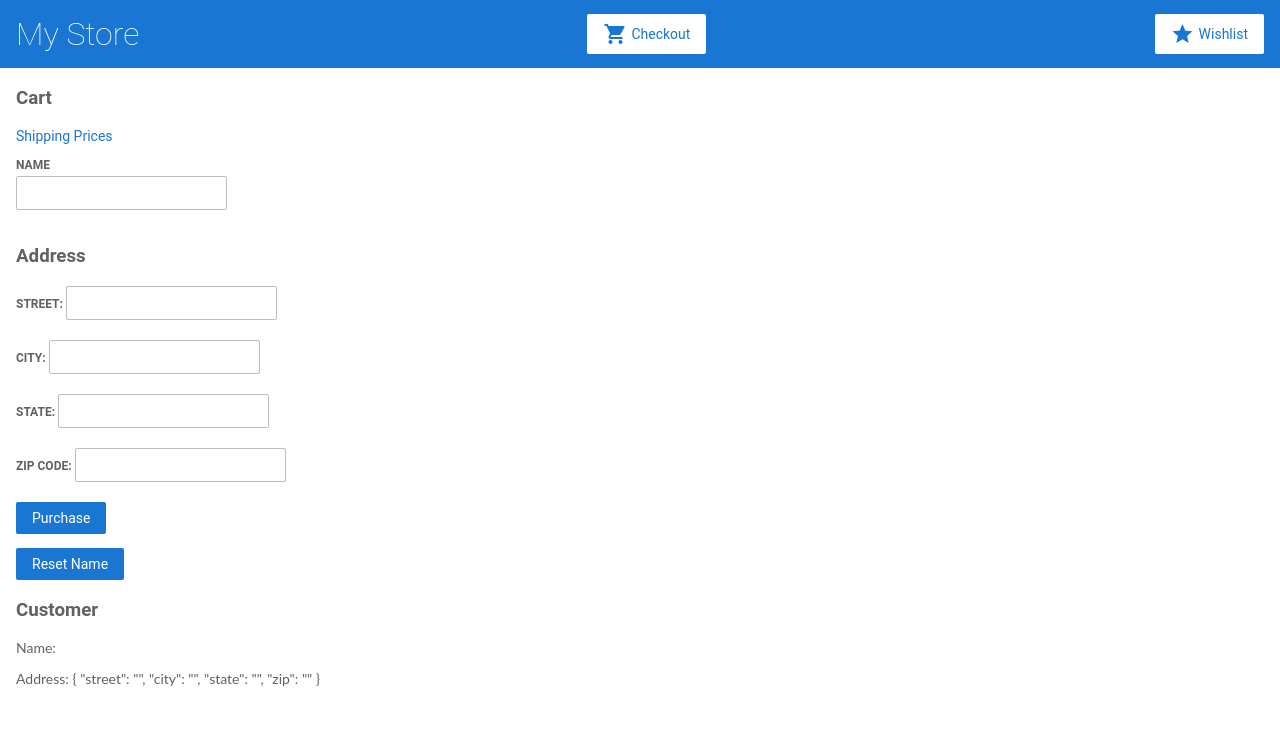
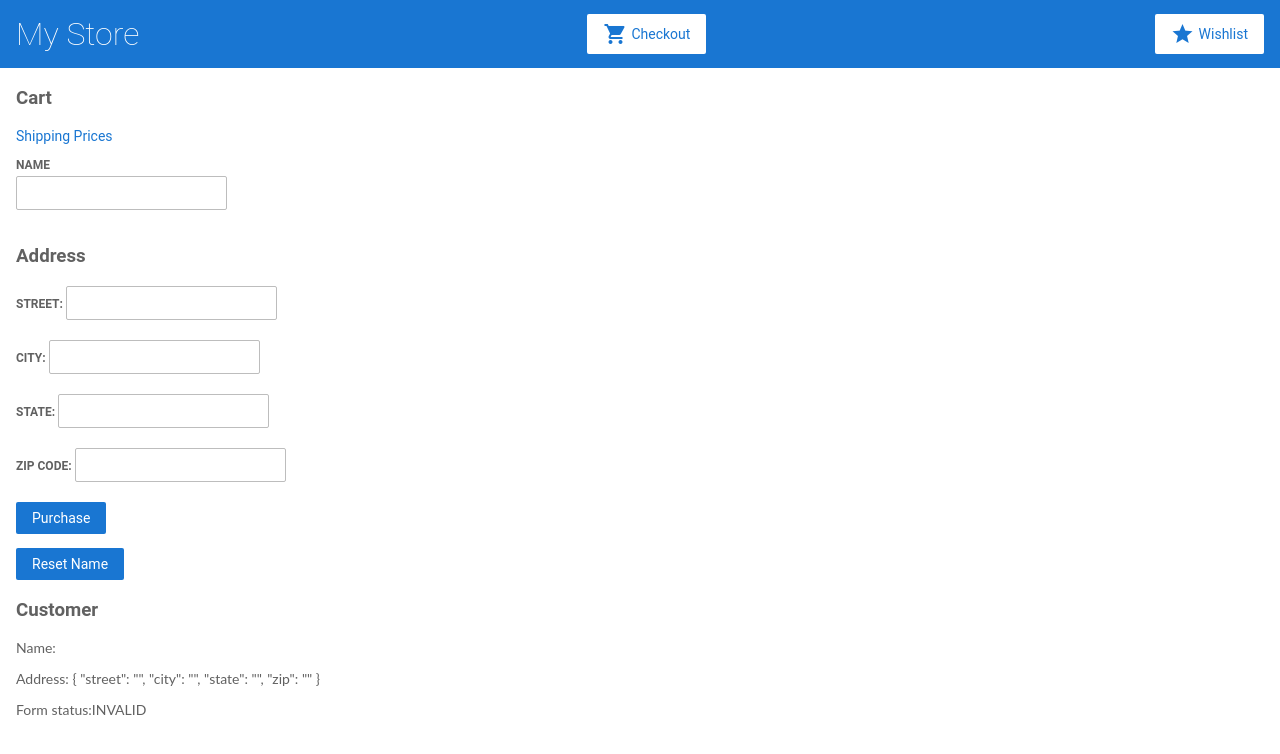
Before and after one commit to TornikeJ/angular-tutorial-first, an Angular app: page /cart in a window 1280 px wide. Shown: the top 754 px of the page. Built offline with nearby package versions, Linux system fonts and the light colour scheme.

Commit message:
feat(9-reactive-forms-form-validation): Finish task

```diff
--- a/src/app/cart/cart.component.html
+++ b/src/app/cart/cart.component.html
@@ -13,7 +13,7 @@
 <form [formGroup]="checkoutForm" (ngSubmit)="onSubmit(checkoutForm.value)">
     <div>
         <label>Name</label>
-        <input type="text" formControlName="name">
+        <input type="text" required formControlName="name">
     </div>
     <div formGroupName="address">
         <h3>Address</h3>
@@ -48,4 +48,7 @@
     <p>
         Address: {{checkoutForm.controls.address.value | json}}
     </p>
+    <p>
+        Form status:{{checkoutForm.status}}
+    </p>
 </div>
--- a/src/app/cart/cart.component.ts
+++ b/src/app/cart/cart.component.ts
@@ -1,6 +1,9 @@
 import { Component, OnInit } from '@angular/core';
 import { CartService } from '../cart.service';
-import { FormBuilder } from '@angular/forms';
+import {
+  FormBuilder,
+  Validators
+} from '@angular/forms';
 import { WishlistService } from '../wishlist.service';
 
 @Component({
@@ -19,7 +22,7 @@ export class CartComponent implements OnInit {
     private wishlistService: WishlistService) {
     this.items = this.cartService.getItems();
     this.checkoutForm = this.formBuilder.group({
-      name: '',
+      name: ['', [Validators.minLength(2)]],
       address: this.formBuilder.group({
         street: '',
         city: '',
```
